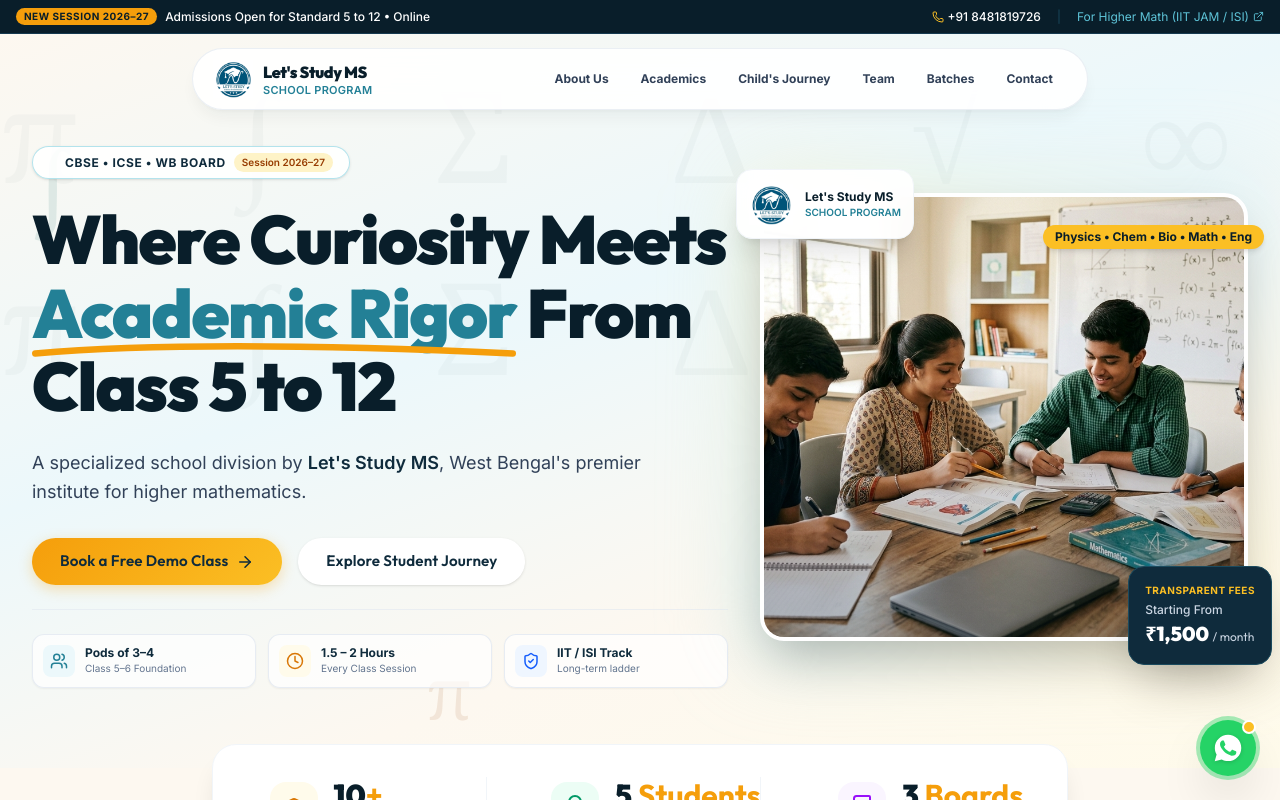
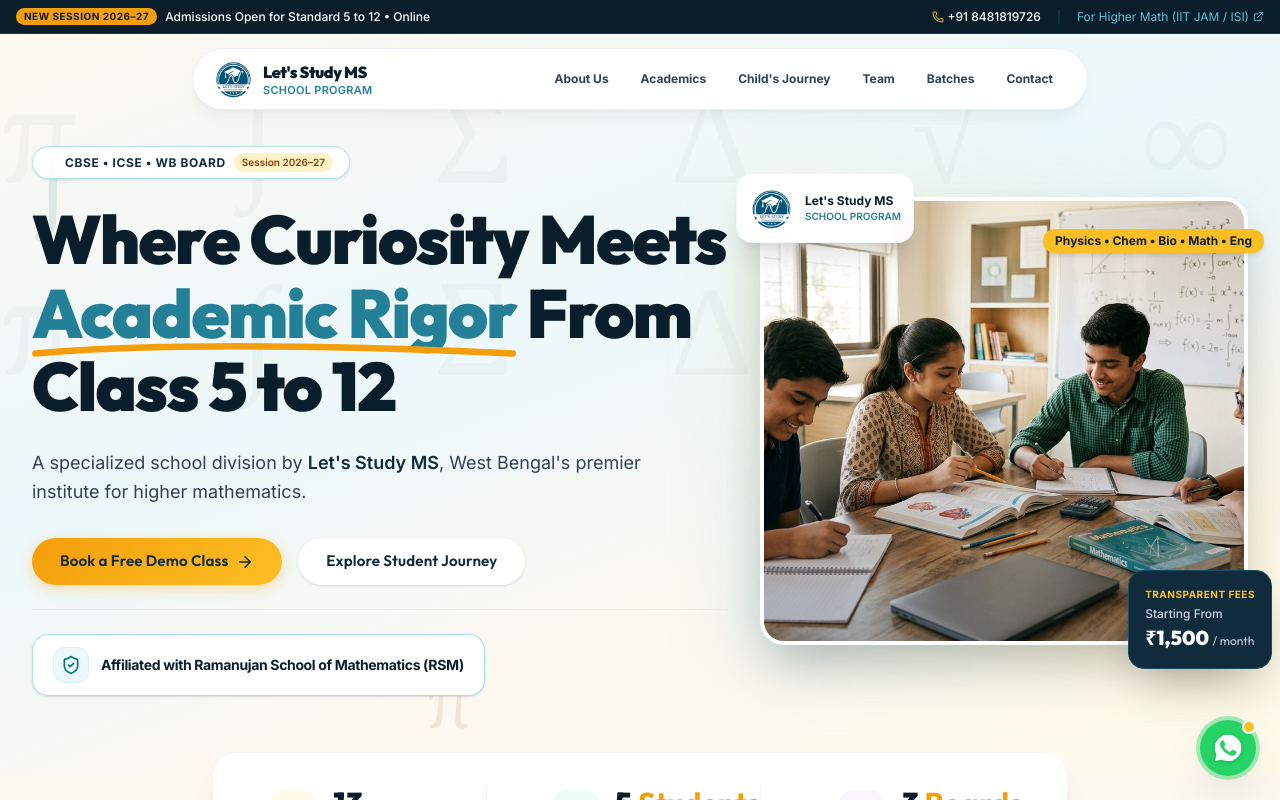
Before and after one commit to Findx-88/Lets-Study-MS--School, a Next.js app: page / in a window 1280 px wide. Shown: the top 800 px of the page. Built offline with nearby package versions, Linux system fonts and the light colour scheme; a web font is replaced by a local one.

Commit message:
feat: add RSM affiliation to hero section and link mentor count dynamically to faculty levels

```diff
--- a/src/components/home/HeroSection.tsx
+++ b/src/components/home/HeroSection.tsx
@@ -90,36 +90,15 @@
               </Link>
             </div>
 
-            {/* Key Micro-Badges inspired by the Boo template */}
-            <div className="pt-6 border-t border-slate-200/60 grid grid-cols-2 sm:grid-cols-3 gap-3 text-left">
-              <div className="flex items-center gap-2.5 bg-white/70 p-2.5 rounded-xl border border-slate-200/80 shadow-xs">
-                <div className="w-8 h-8 rounded-lg bg-teal-50 text-teal-600 flex items-center justify-center shrink-0">
-                  <Users size={18} />
+            {/* Affiliation Banner */}
+            <div className="pt-6 border-t border-slate-200/60 flex justify-center lg:justify-start">
+              <div className="inline-flex items-center gap-3 bg-white/95 px-5 py-3 rounded-2xl border border-teal-200/90 shadow-sm hover:shadow-md hover:border-teal-400 transition-all">
+                <div className="w-9 h-9 rounded-xl bg-teal-50 text-teal-700 flex items-center justify-center shrink-0 border border-teal-100">
+                  <ShieldCheck size={20} className="text-teal-700" />
                 </div>
-                <div>
-                  <p className="text-xs font-bold text-navy-900">Pods of 3–4</p>
-                  <p className="text-[10px] text-slate-500">Class 5–6 Foundation</p>
-                </div>
-              </div>
-
-              <div className="flex items-center gap-2.5 bg-white/70 p-2.5 rounded-xl border border-slate-200/80 shadow-xs">
-                <div className="w-8 h-8 rounded-lg bg-amber-50 text-amber-600 flex items-center justify-center shrink-0">
-                  <Clock size={18} />
-                </div>
-                <div>
-                  <p className="text-xs font-bold text-navy-900">1.5 – 2 Hours</p>
-                  <p className="text-[10px] text-slate-500">Every Class Session</p>
-                </div>
-              </div>
-
-              <div className="col-span-2 sm:col-span-1 flex items-center gap-2.5 bg-white/70 p-2.5 rounded-xl border border-slate-200/80 shadow-xs">
-                <div className="w-8 h-8 rounded-lg bg-blue-50 text-blue-600 flex items-center justify-center shrink-0">
-                  <ShieldCheck size={18} />
-                </div>
-                <div>
-                  <p className="text-xs font-bold text-navy-900">IIT / ISI Track</p>
-                  <p className="text-[10px] text-slate-500">Long-term ladder</p>
-                </div>
+                <p className="text-xs sm:text-sm font-bold text-navy-950 tracking-tight">
+                  Affiliated with Ramanujan School of Mathematics (RSM)
+                </p>
               </div>
             </div>
           </motion.div>
--- a/src/lib/constants.ts
+++ b/src/lib/constants.ts
@@ -526,11 +526,16 @@
 ] as const;
 
 // ─── Stats ───────────────────────────────────────────────
+export const TOTAL_FACULTY_COUNT = FACULTY_LEVELS.reduce(
+  (total, lvl) => total + lvl.teachers.length,
+  0
+);
+
 export const STATS = [
-  { label: "Dedicated Mentors", value: 10, suffix: "+" },
+  { label: "Dedicated Mentors", value: TOTAL_FACULTY_COUNT, suffix: "" },
   { label: "Max Batch Size", value: 5, suffix: " Students" },
   { label: "CBSE, ICSE, WB", value: 3, suffix: " Boards" },
-] as const;
+];
 
 // ─── Testimonials ────────────────────────────────────────
 export interface TestimonialItem {
```
